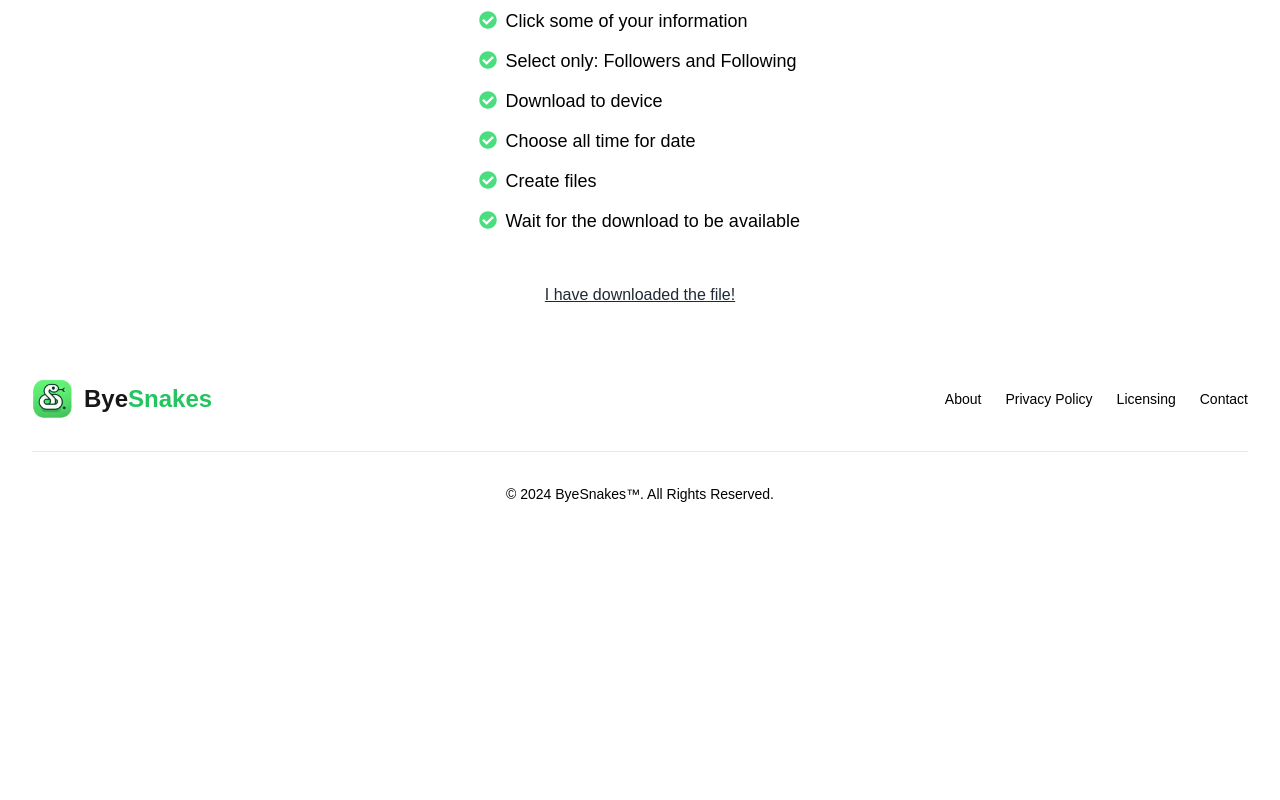
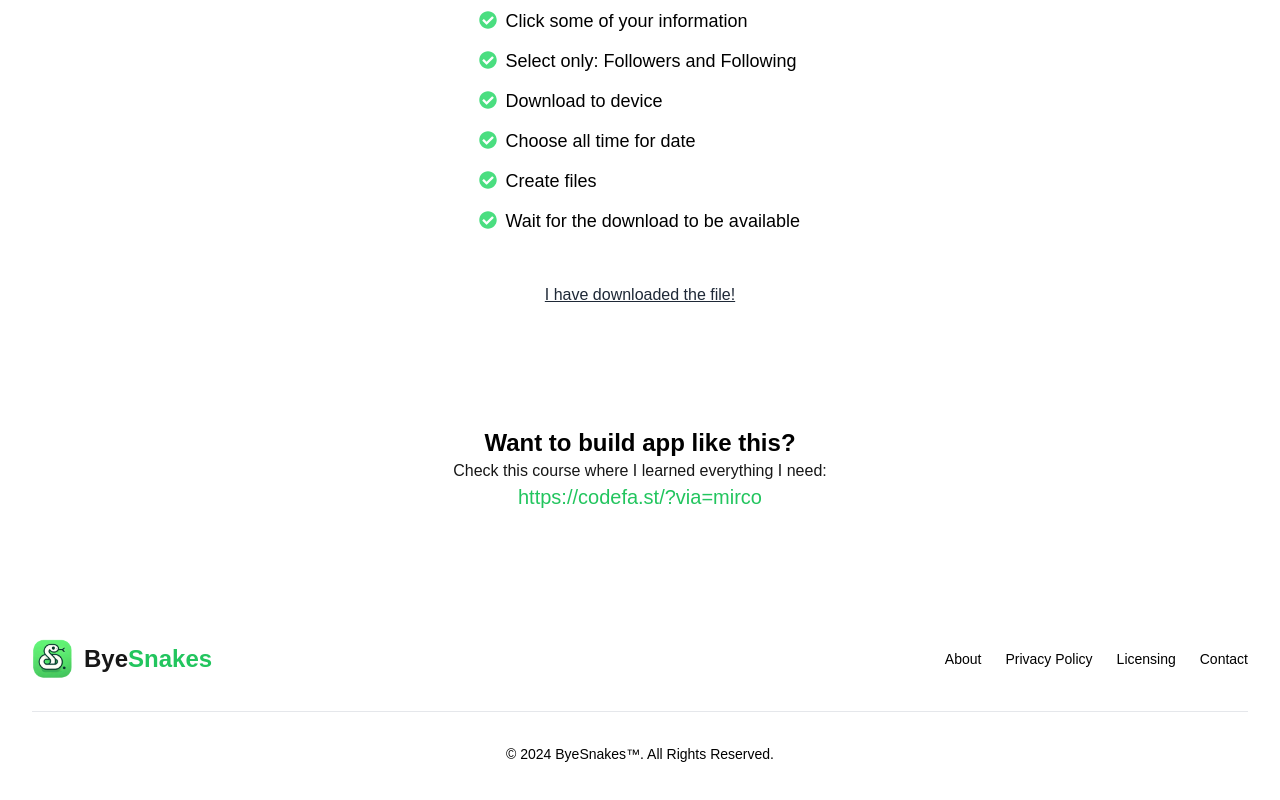
Before and after one commit to MircoSut/ByeSnakes, a Next.js app: page / in a window 1280 px wide. Shown: the part 1876-2676 px from the top of the page. Before the commit the page ends 2428 px from the top, so only its background shows below. Built offline with nearby package versions, Linux system fonts and the light colour scheme.

Commit message:
added affiliate

```diff
--- a/app/page.js
+++ b/app/page.js
@@ -9,7 +9,7 @@ export default function Home() {
       <Hero />
       <Main />
       <Instructions />
-      {/* <Affiliate /> */}
+      <Affiliate />
     </div>
   );
 }
--- a/components/Affiliate.jsx
+++ b/components/Affiliate.jsx
@@ -1,15 +1,17 @@
 const Affiliate = () => {
   return (
     <section className="bg-base-200 text-center py-20">
-      <h2 className="text-2xl text-black font-bold">
+      <h2 className="text-2xl text-black dark:text-white font-bold">
         Want to build app like this?
       </h2>
-      <p>Check this course where i learned everything I need: </p>
+      <p>Check this course where I learned everything I need: </p>
       <div>
         <a
-          href="https://www.udemy.com/course/nextjs-dev-to-deployment/"
-          className="text-green-500 underline"
-        ></a>
+          href="https://codefa.st/?via=mirco"
+          className="text-xl  text-green-500 hover:underline"
+        >
+          https://codefa.st/?via=mirco
+        </a>
       </div>
     </section>
   );
--- a/components/Hero.jsx
+++ b/components/Hero.jsx
@@ -1,6 +1,4 @@
 "use client";
-
-import Image from "next/image";
 
 const Hero = () => {
   const scrollToMain = () => {
```
